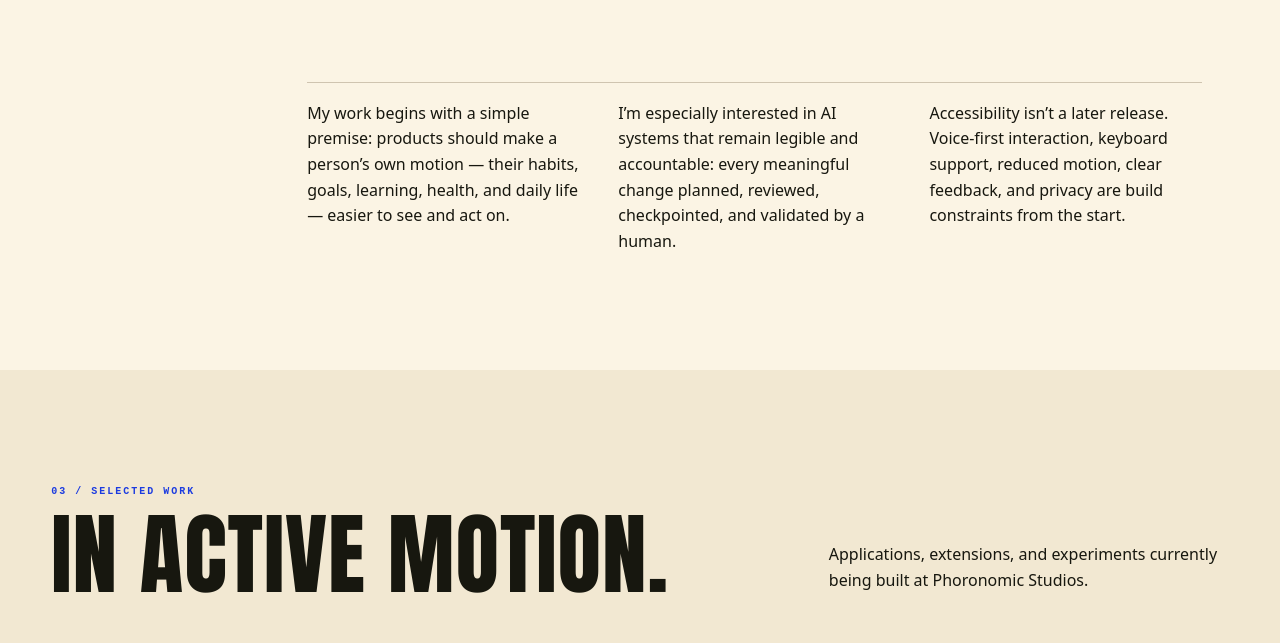
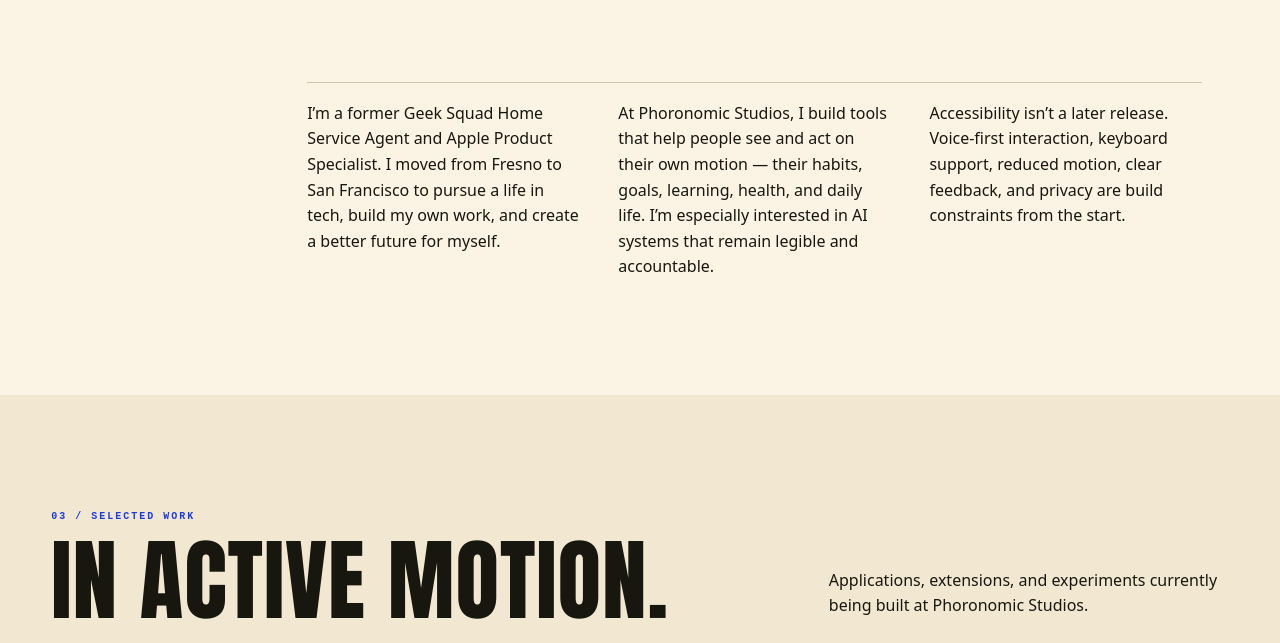
Before and after one commit to marcompsci/PhoronomicStudios.github.io, a plain HTML site: page index.html in a window 1280 px wide. Shown: the part 1157-1800 px from the top of the page. Drawn offline with Linux system fonts and the light colour scheme; a web font is replaced by a local one.

Commit message:
Add personal story to about section

```diff
--- a/index.html
+++ b/index.html
@@ -47,8 +47,8 @@
         <p class="eyebrow">02 / WHAT I’M WORKING TOWARDS</p>
         <h2 id="principles-title">Software that meets people<br />where they actually are.</h2>
         <div class="principle-grid">
-          <p>My work begins with a simple premise: products should make a person’s own motion — their habits, goals, learning, health, and daily life — easier to see and act on.</p>
-          <p>I’m especially interested in AI systems that remain legible and accountable: every meaningful change planned, reviewed, checkpointed, and validated by a human.</p>
+          <p>I’m a former Geek Squad Home Service Agent and Apple Product Specialist. I moved from Fresno to San Francisco to pursue a life in tech, build my own work, and create a better future for myself.</p>
+          <p>At Phoronomic Studios, I build tools that help people see and act on their own motion — their habits, goals, learning, health, and daily life. I’m especially interested in AI systems that remain legible and accountable.</p>
           <p>Accessibility isn’t a later release. Voice-first interaction, keyboard support, reduced motion, clear feedback, and privacy are build constraints from the start.</p>
         </div>
       </section>
```
